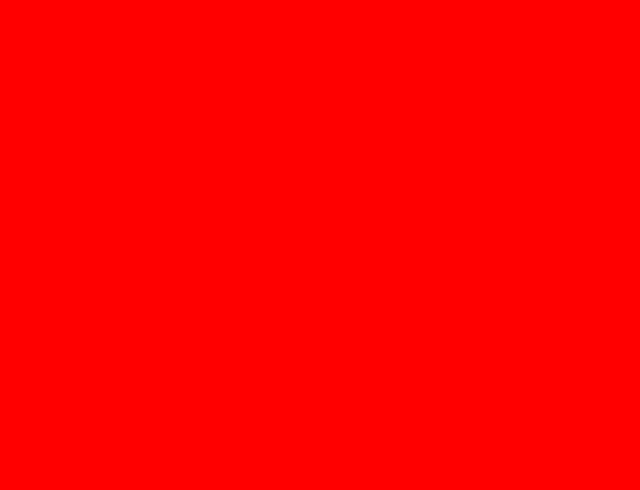
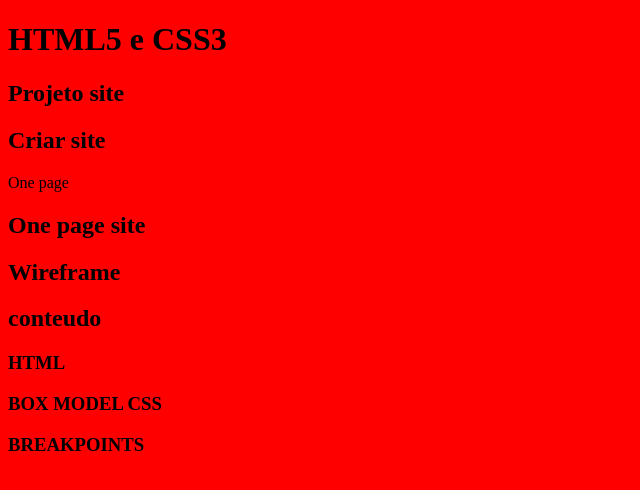
Before and after one commit to silvaedw/html5css3, a plain HTML site: page index.html in a window 1280 px wide. Shown: the whole page, without its empty margins (0-640 px from the left). Drawn offline with Linux system fonts and the light colour scheme.

Commit message:
semântica e heading tags

```diff
--- a/index.html
+++ b/index.html
@@ -10,6 +10,38 @@
     <link rel="stylesheet" href="style.CSS">
 </head>
 <body>
+    <!-- Cabeçalho -->
+    <header>
 
+    </header>
+    <!-- Destaque -->
+    <main>
+            <h1>HTML5 e CSS3</h1>
+            <h2>Projeto site</h2>
+    </main>
+    <!-- Sobre -->
+    <section>
+            <h2>Criar site</h2>
+    </section>
+    One page
+    <section>
+            <h2>One page site</h2>
+    </section>
+    <!-- Wireframe -->
+    <section>
+            <h2>Wireframe</h2>
+    </section>
+    <!-- Conteudo -->
+    <section>
+            <h2>conteudo</h2>
+            <h3>HTML</h3>
+            <h3>BOX MODEL CSS</h3>
+            <h3>BREAKPOINTS</h3>
+
+    </section>
+    <!-- Rodapé -->
+    <footer>
+
+    </footer>
 </body>
 </html>
```
